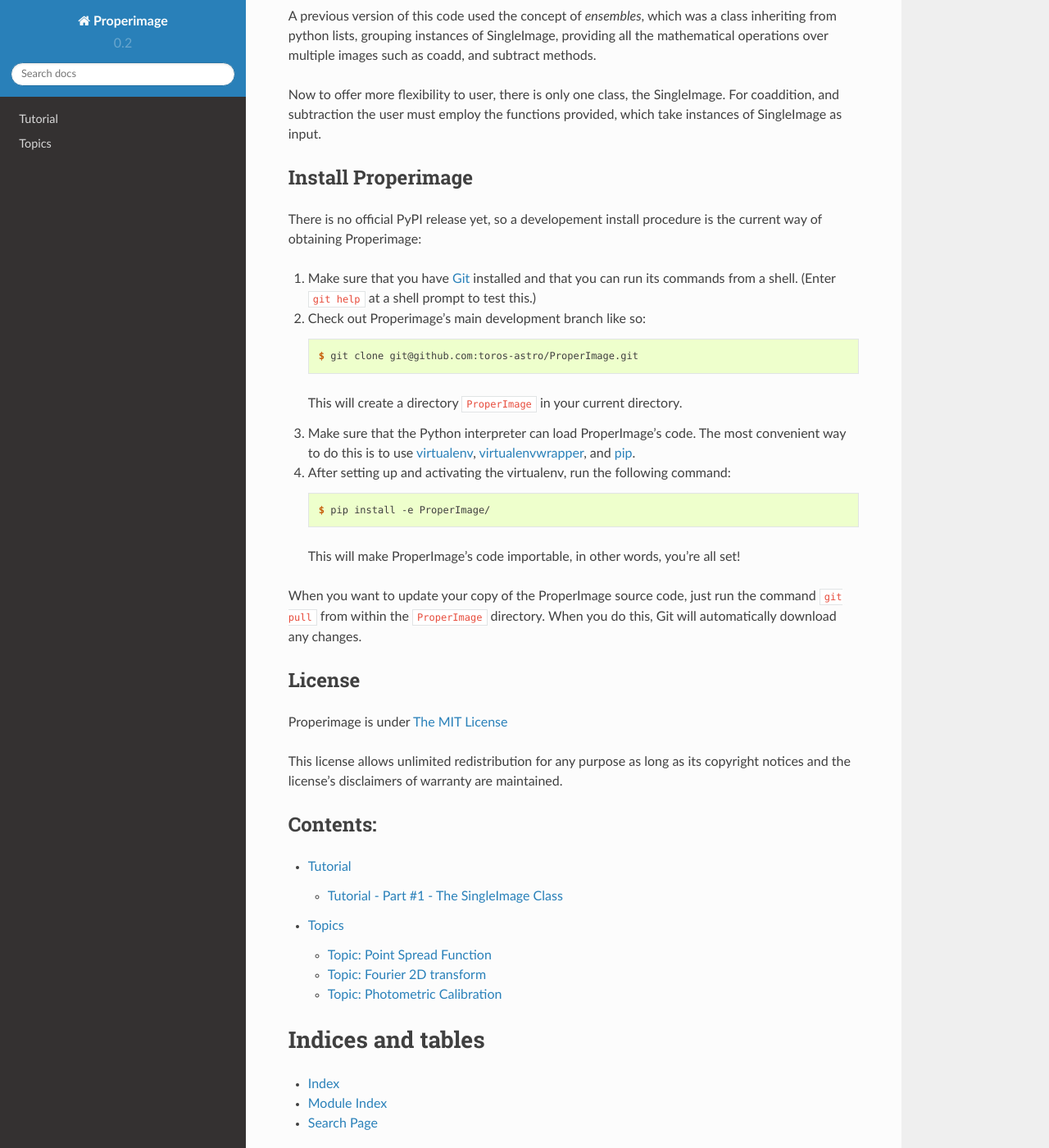
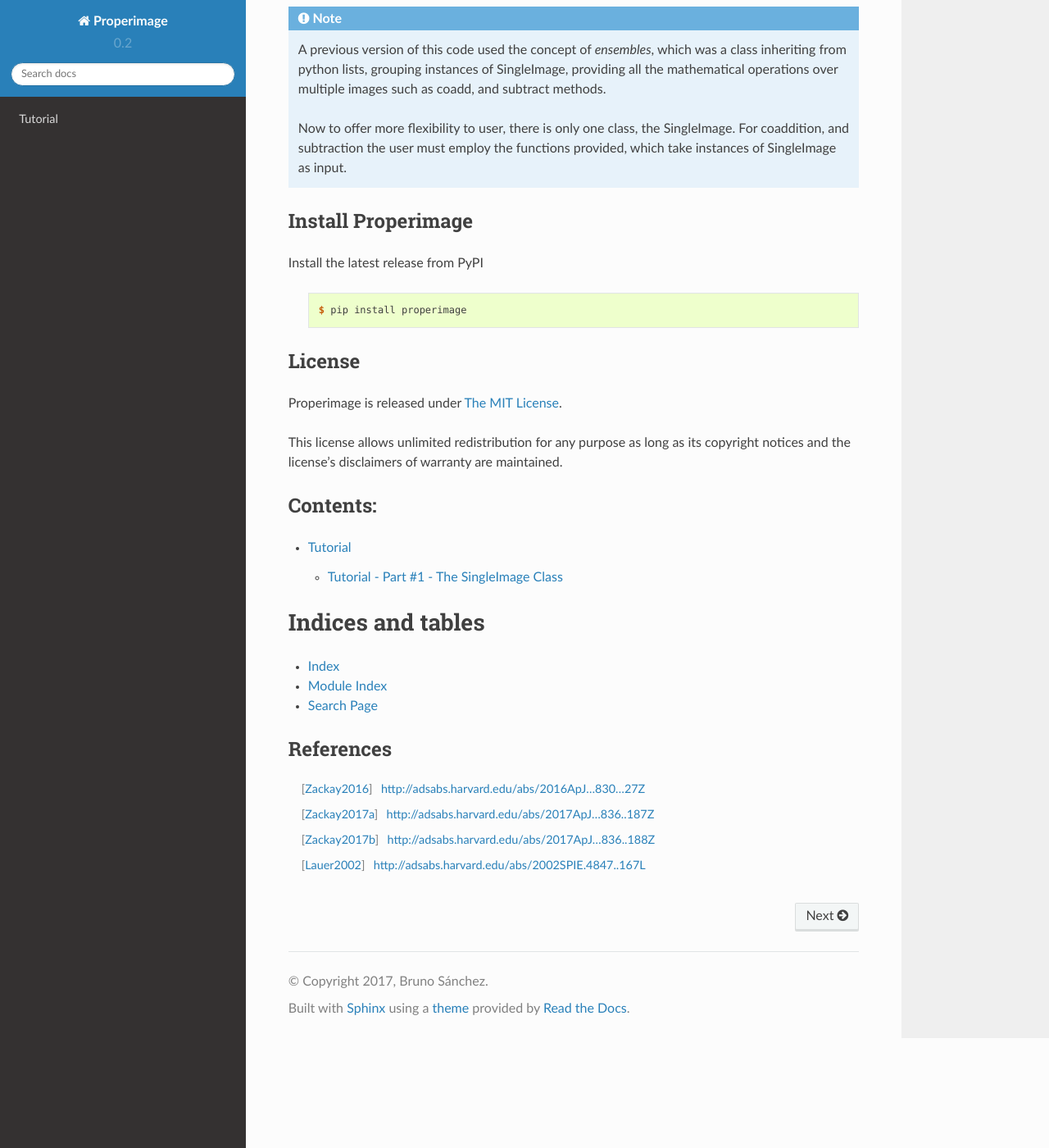
Before and after one commit to quatrope/ProperImage, a Sphinx documentation site: the page built from docs/source/index.rst, in a window 1280 px wide and 1400 px high, scrolled down 344 px. Shown: the whole window at 82% size. Built offline with Sphinx 7.4.7 and the Read the Docs theme 2.0.0, drawn with Linux system fonts in a browser that asks for light colours; pages that are not in the unit, such as notebooks, are missing from menus.

Commit message:
Rewrote Docs' index installation + other stuff.

```diff
--- a/docs/source/index.rst
+++ b/docs/source/index.rst
@@ -19,55 +19,31 @@
 Most of the code is based on a class called *SingleImage*, which provides
 methods and properties for image processing such as PSF determination.
 
-A previous version of this code used the concept of *ensembles*, which was a class
-inheriting from python lists, grouping instances of SingleImage,
-providing all the mathematical operations over multiple images such as coadd,
-and subtract methods.
+.. note::
 
-Now to offer more flexibility to user, there is only one class, the SingleImage.
-For coaddition, and subtraction the user must employ the functions provided,
-which take instances of SingleImage as input.
+    A previous version of this code used the concept of *ensembles*, which was a class
+    inheriting from python lists, grouping instances of SingleImage,
+    providing all the mathematical operations over multiple images such as coadd,
+    and subtract methods.
+
+    Now to offer more flexibility to user, there is only one class, the SingleImage.
+    For coaddition, and subtraction the user must employ the functions provided,
+    which take instances of SingleImage as input.
 
 
 Install Properimage
 -------------------
 
-There is no official PyPI release yet, so a developement install procedure
-is the current way of obtaining Properimage:
-
-1. Make sure that you have Git_ installed and that you can run its commands
-   from a shell. (Enter ``git help`` at a shell prompt to test this.)
-
-2. Check out Properimage's main development branch like so:
+Install the latest release from PyPI
 
    .. code-block:: console
 
-        $ git clone git@github.com:toros-astro/ProperImage.git
-
-   This will create a directory ``ProperImage`` in your current directory.
-
-3. Make sure that the Python interpreter can load ProperImage's code. The most
-   convenient way to do this is to use virtualenv_, virtualenvwrapper_, and
-   pip_.
-
-4. After setting up and activating the virtualenv, run the following command:
-
-   .. code-block:: console
-
-        $ pip install -e ProperImage/
-
-   This will make ProperImage's code importable, in other words, you're all
-   set!
-
-When you want to update your copy of the ProperImage source code, just run the
-command ``git pull`` from within the ``ProperImage`` directory. When you do this,
-Git will automatically download any changes.
-
+        $ pip install properimage
 
 License
 -------
 
-Properimage is under `The MIT License <https://raw.githubusercontent.com/toros-astro/Properimage/master/LICENSE.txt>`__
+Properimage is released under `The MIT License <https://raw.githubusercontent.com/toros-astro/Properimage/master/LICENSE.txt>`_.
 
 This license allows unlimited redistribution for any purpose as long as its
 copyright notices and the license's disclaimers of warranty are maintained.
@@ -80,8 +56,6 @@
     :maxdepth: 2
 
     tutorial/index.rst
-    topics/index.rst
-
     glossary.rst
 
 
```
Also changed, not shown: .travis.yml, 1 other file.
